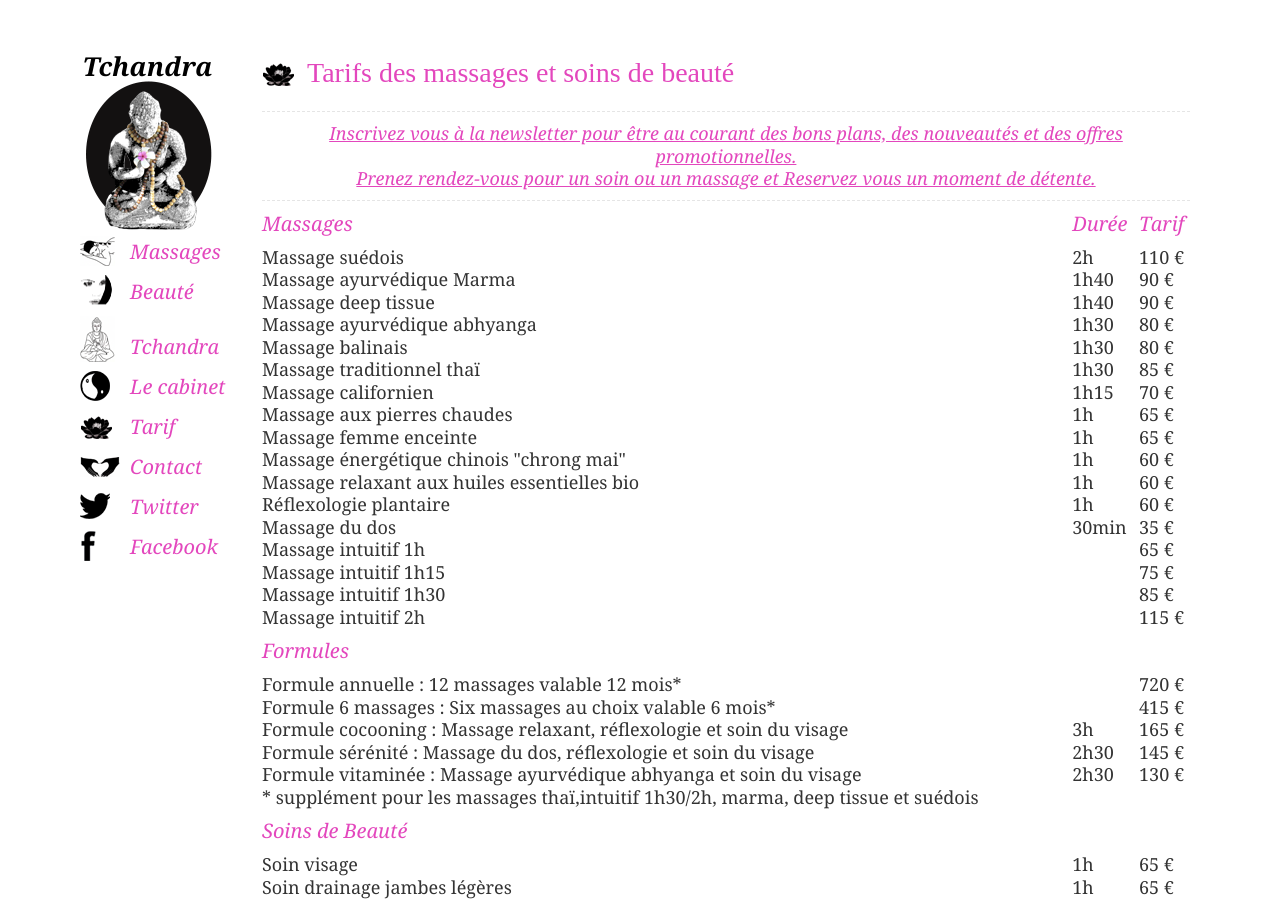
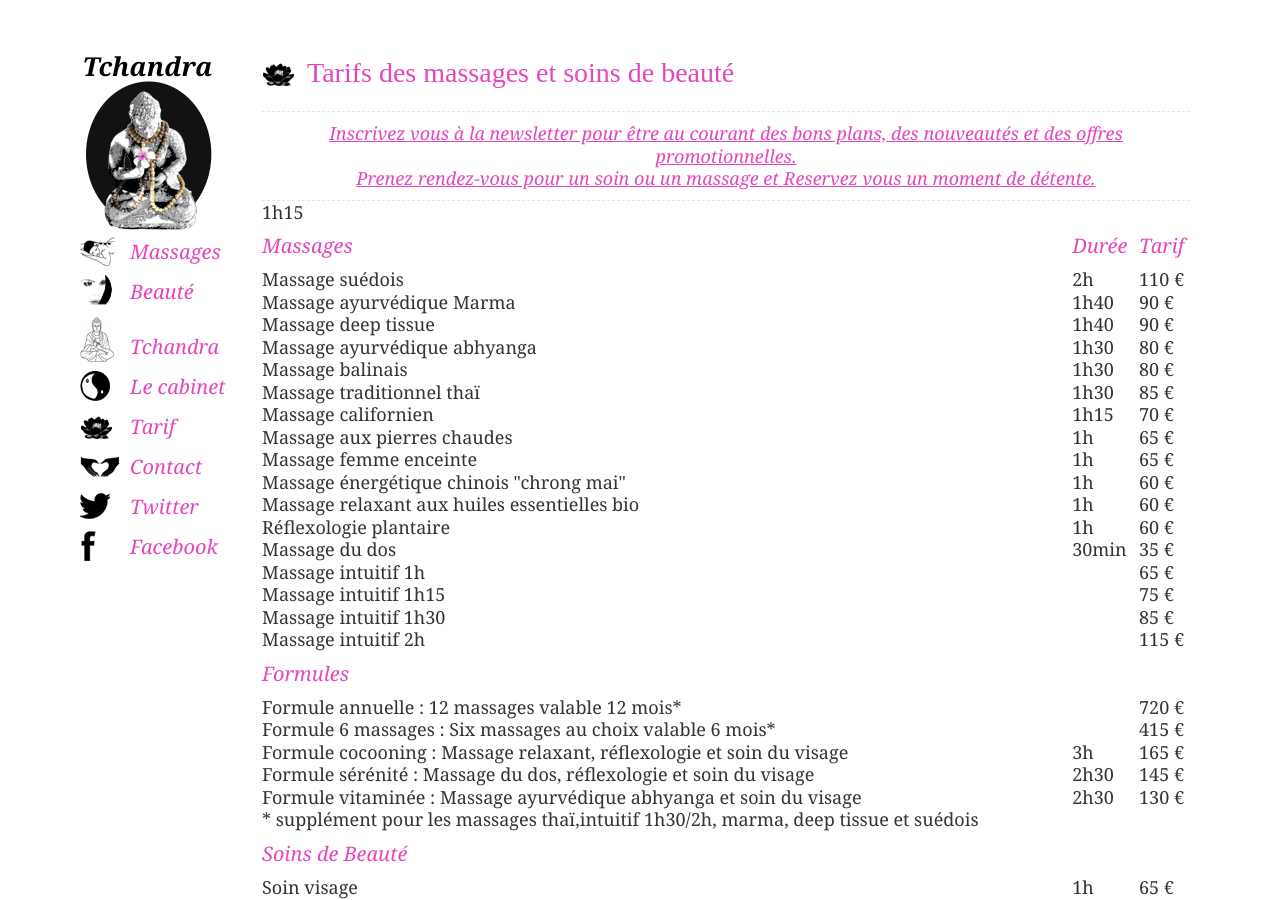
Before and after one commit to enrjphabricator/tchandra, a Jekyll site: the page built from _posts/2013-01-01-tarif.html, in a window 1280 px wide and 900 px high. Built offline with Jekyll 4.4.1, drawn with Linux system fonts in a browser that asks for light colours.

Commit message:
Update 2013-01-01-tarif.html

```diff
--- a/_posts/2013-01-01-tarif.html
+++ b/_posts/2013-01-01-tarif.html
@@ -36,7 +36,7 @@
     {% endfor %}
 {% endfor %}
         <tr><td>Massage intuitif 1h</td><td></td><td>65 &euro;</td></tr>
-		<tr><td>Massage intuitif 1h15</td><td></td><td>75 &euro;</td></tr>
+		<tr><td>Massage intuitif 1h15</td><td></td>1h15<td>75 &euro;</td></tr>
 		<tr><td>Massage intuitif 1h30</td><td></td><td>85 &euro;</td></tr>
 		<tr><td>Massage intuitif 2h</td><td></td><td>115 &euro;</td></tr>
         <tr>
```
